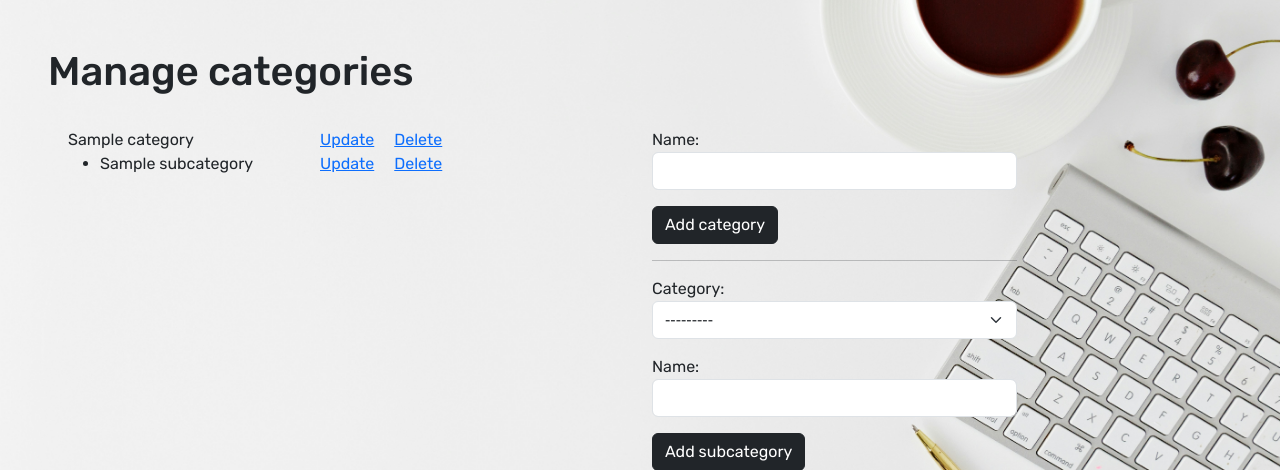
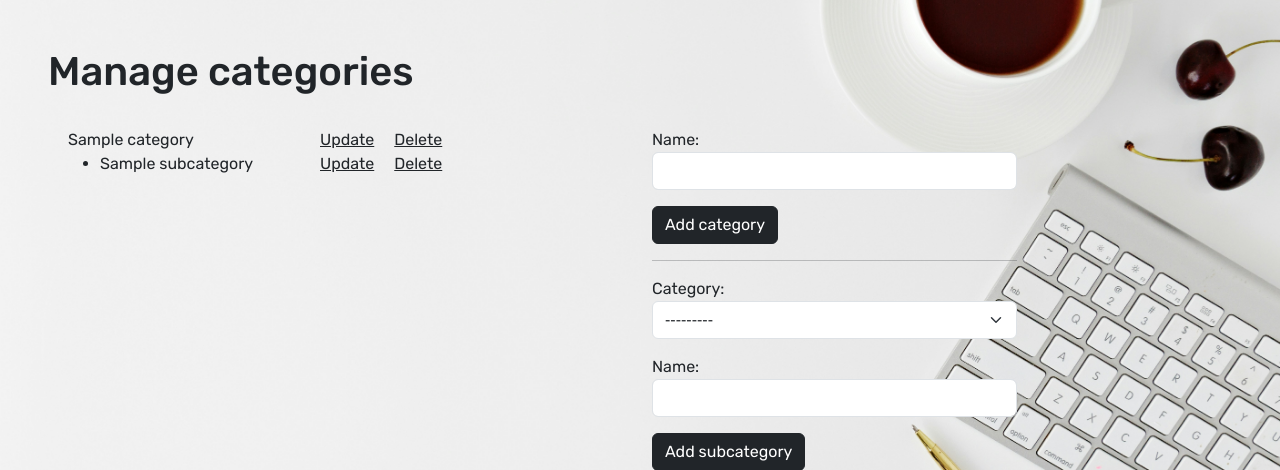
Before and after one commit to triin1/expAnd, a Django app: page /categories/ in a window 1280 px wide. Shown: the part 88-558 px from the top of the page. Run offline with Django 5.2, Linux system fonts and the light colour scheme; a user stored in the database is signed in; tables that the repository leaves empty hold one stand-in row (values such as "Sample post").

Commit message:
Minor formatting updates

```diff
--- a/main_app/static/css/style.css
+++ b/main_app/static/css/style.css
@@ -3,7 +3,6 @@
     font-family: "Rubik", sans-serif;
     font-style: normal;
     font-weight: 400;
-
 }
 
 body {
--- a/main_app/templates/budget/index.html
+++ b/main_app/templates/budget/index.html
@@ -69,8 +69,8 @@
                             <td>{{ b.category.name }}</td>
                             <td class="alignment">{{ b.budget_date|date:"F Y" }}</td>
                             <td class="alignment">{{ b.budget_amount }}</td>
-                            <td class="alignment-center"><a href="{% url 'update_budget' b.id %}">Update</a></td>
-                            <td class="alignment-center"><a href="{% url 'delete_budget' b.id %}">Delete</a></td>
+                            <td class="alignment-center"><a href="{% url 'update_budget' b.id %}" class="link-dark">Update</a></td>
+                            <td class="alignment-center"><a href="{% url 'delete_budget' b.id %}" class="link-dark">Delete</a></td>
                         </tr>
                         {% endfor %}
                     </tbody>
--- a/main_app/templates/categories/index.html
+++ b/main_app/templates/categories/index.html
@@ -10,8 +10,8 @@
                 <div>
                     <div class="category-items">
                         <span>{{ category.name }}</span>
-                        <a href="{% url 'update_category' category.id %}">Update</a>
-                        <a href="{% url 'delete_category' category.id %}">Delete</a>
+                        <a href="{% url 'update_category' category.id %}" class="link-dark">Update</a>
+                        <a href="{% url 'delete_category' category.id %}" class="link-dark">Delete</a>
                     </div>
                 </div>
                 <ul>
@@ -19,8 +19,8 @@
                     <li>
                         <div class="subcategory-items">
                             <span>{{ subcategory.name }} </span>
-                            <a href="{% url 'update_subcategory' subcategory.id %}">Update</a>
-                            <a href="{% url 'delete_subcategory' subcategory.id %}">Delete</a>
+                            <a href="{% url 'update_subcategory' subcategory.id %}" class="link-dark">Update</a>
+                            <a href="{% url 'delete_subcategory' subcategory.id %}" class="link-dark">Delete</a>
                         </div>
                     </li>
 
--- a/main_app/templates/expenses/detail.html
+++ b/main_app/templates/expenses/detail.html
@@ -25,8 +25,8 @@
                         <td class="alignment">{{ expense.expense_date }}</td>
                         <td class="alignment">{{ expense.expense_amount }}</td>
                         <td class="alignment-center">{{ expense.description }}</td>
-                        <td class="alignment-center"><a href="{% url 'update_expense' expense.id %}">Edit</a></td>
-                        <td class="alignment-center"><a href="{% url 'delete_expense' expense.id %}">Delete</a></td>
+                        <td class="alignment-center"><a href="{% url 'update_expense' expense.id %}" class="link-dark">Edit</a></td>
+                        <td class="alignment-center"><a href="{% url 'delete_expense' expense.id %}" class="link-dark">Delete</a></td>
                     </tr>
                 {% endfor %}
             </tbody>
--- a/main_app/templates/goals/index.html
+++ b/main_app/templates/goals/index.html
@@ -14,8 +14,8 @@
                         <p>Goal amount: {{ goal.goal_amount }}</p>
                         <p>Amount saved: {{ goal.amount_saved }}</p>
                         <p>Goal progress: {{ to_go|floatformat:1 }}%</p>
-                        <a href="{% url 'update_goal' goal.id %}" class="card-link">Update goal</a>
-                        <a href="{% url 'delete_goal' goal.id %}" class="card-link">Delete goal</a>
+                        <a href="{% url 'update_goal' goal.id %}" class="card-link link-dark">Update goal</a>
+                        <a href="{% url 'delete_goal' goal.id %}" class="card-link link-dark">Delete goal</a>
                     </div>
                 </div>
             </div>
--- a/main_app/templates/income/index.html
+++ b/main_app/templates/income/index.html
@@ -21,8 +21,8 @@
                         <td>{{ i.income_date }}</td>
                         <td class="alignment">{{ i.income_amount }}</td>
                         <td class="alignment">{{ i.description }}</td>
-                        <td class="alignment-center"><a href="{% url 'update_income' i.id %}">Update</a></td>
-                        <td class="alignment-center"><a href="{% url 'delete_income' i.id %}">Delete</a></td>
+                        <td class="alignment-center"><a href="{% url 'update_income' i.id %}" class="link-dark">Update</a></td>
+                        <td class="alignment-center"><a href="{% url 'delete_income' i.id %}" class="link-dark">Delete</a></td>
                     </tr>
                 {% endfor %}
             </tbody>
--- a/main_app/utils.py
+++ b/main_app/utils.py
@@ -31,7 +31,7 @@ def get_plot_comparison(x1, y1, x2, y2, x3, y3):
     plt.title('Expenses versus income and budget by month')
     plt.plot(x1, y1, c='#F0FF42', label='Expenses')
     plt.plot(x2, y2, c='#82CD47', label='Income')
-    plt.plot(x3, y3, c='#54B435', label='Budget')
+    plt.plot(x3, y3, c='#b1d5e3', label='Budget')
     plt.ylabel('Amounts in currency')
     plt.legend(loc="center left", bbox_to_anchor=(1, 0.5), fontsize = 6)
     plt.tight_layout()
```
